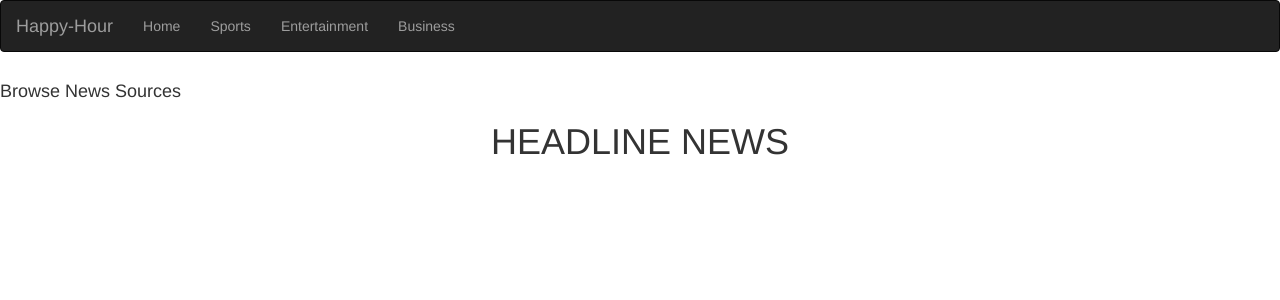
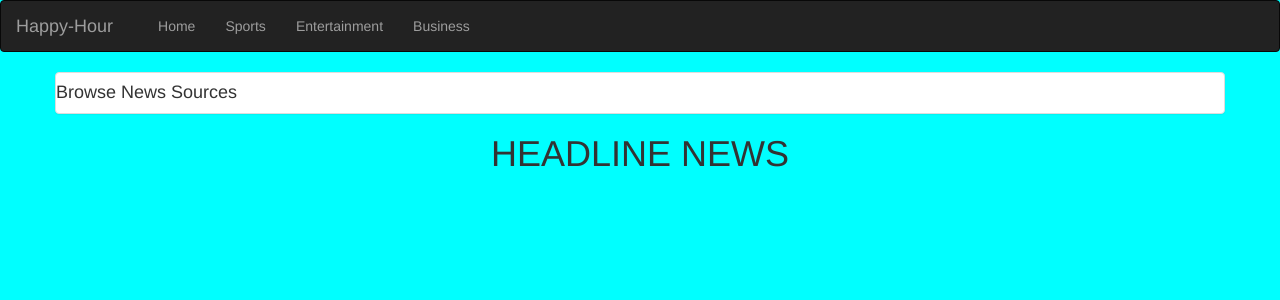
Before and after one commit to EsauKip/News_Api, a Flask app: template app/templates/index.html in a window 1280 px wide. Shown: the top 300 px of the page. Run offline with Flask 2, Linux system fonts and the light colour scheme; the template is opened without the code that fills it, so the values that code supplies are empty; parts of the project's set-up code (start-up, migrations or seed data) failed here and were passed over; some libraries are stand-ins or nearby versions.

Commit message:
add background color

```diff
--- /dev/null
+++ b/app/static/CSS/index.css
@@ -0,0 +1,14 @@
+.main {
+    flex: 1 1 0;
+    display: flex;
+}
+.container-fluid {
+  display: flex;
+}
+.col-9 {
+  overflow-y: auto;
+  height: 90vh; /* NEW */
+}
+body{
+    background-color: aqua;
+}
--- a/app/templates/index.html
+++ b/app/templates/index.html
@@ -1,6 +1,6 @@
 {%extends 'base.html' %}
 {% block content %} {% block styles%} {{ super() }}
-<link rel="stylesheet" href="{{url_for('static',filename='css/index.css')}}"> {% endblock %}
+<link rel="stylesheet" href="{{url_for('static',filename='CSS/index.css')}}"> {% endblock %}
 
 <body>
 
@@ -8,9 +8,9 @@
     <div class="container-fluid">
       <div class="row">
 
-        <div class="col-3">
-          <div class="card-column">
-            <div class="card-header">
+        <div class="col-6">
+          <div class="panel panel-default">
+            <div class="panel-header">
               <h4>Browse News Sources</h4>
             </div>
             <div class="list-group list-group-flush scrolly">
@@ -26,7 +26,7 @@
           </div>
         </div>
 
-        <div class="col-9">
+        <div class="col-6">
           <h1 align="center"> HEADLINE NEWS </h3>
           <div class="container">
             <div class="card-columns">
```
Also changed, not shown: app/templates/article.html (added), app/templates/categories.html (added).
